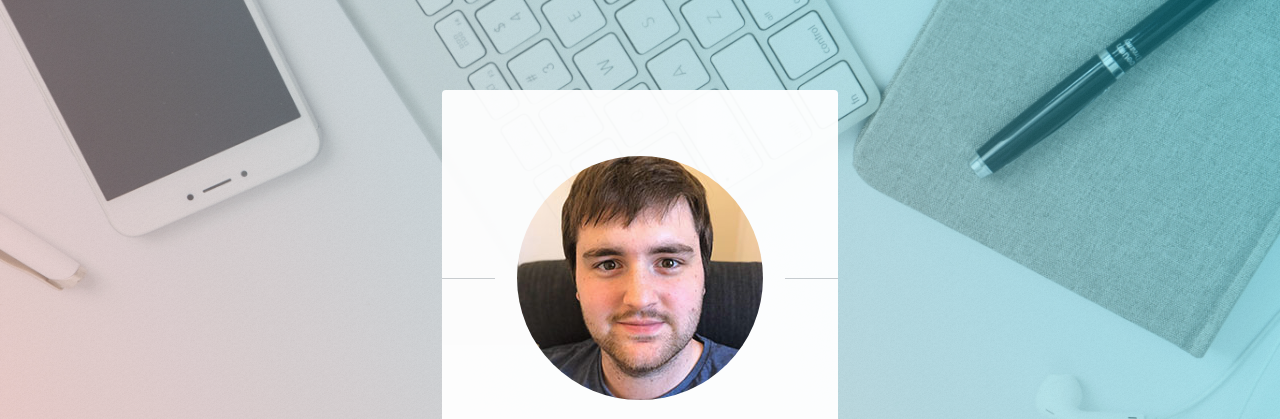
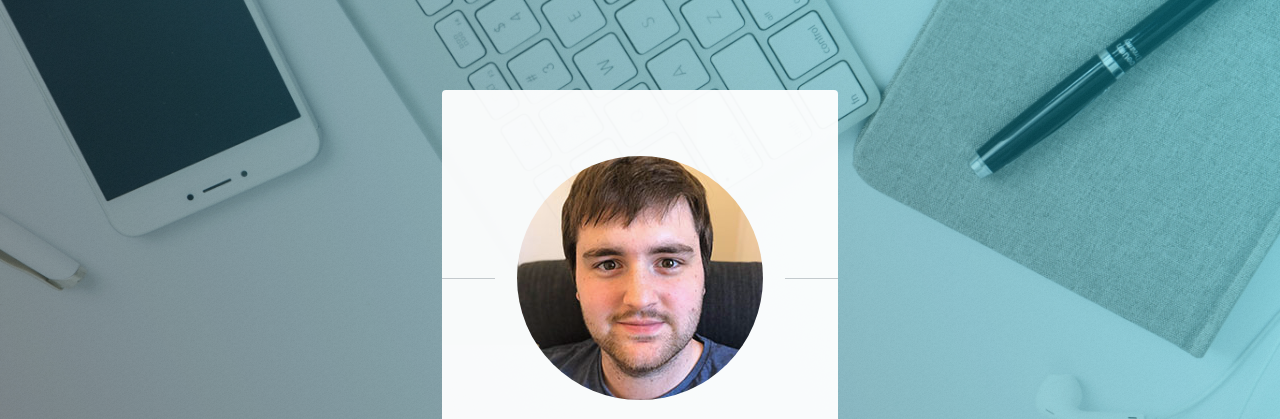
Before and after one commit to AdamDCross/AdamDCross.github.io, a plain HTML site: page index.html in a window 1280 px wide. Shown: the top 419 px of the page. Drawn offline with Linux system fonts and the light colour scheme.

Commit message:
Update main.css

```diff
--- a/assets/css/main.css
+++ b/assets/css/main.css
@@ -85,10 +85,10 @@
 	body {
 		height: 100%;
 		background-color: #ffffff;
-		background-image: url("images/overlay.png"), -moz-linear-gradient(60deg, rgba(255, 165, 150, 0.5) 5%, rgba(0, 228, 255, 0.35)), url("../../images/bg.jpg");
-		background-image: url("images/overlay.png"), -webkit-linear-gradient(60deg, rgba(255, 165, 150, 0.5) 5%, rgba(0, 228, 255, 0.35)), url("../../images/bg.jpg");
-		background-image: url("images/overlay.png"), -ms-linear-gradient(60deg, rgba(255, 165, 150, 0.5) 5%, rgba(0, 228, 255, 0.35)), url("../../images/bg.jpg");
-		background-image: url("images/overlay.png"), linear-gradient(60deg, rgba(255, 165, 150, 0.5) 5%, rgba(0, 228, 255, 0.35)), url("../../images/bg.jpg");
+		background-image: url("images/overlay.png"), -moz-linear-gradient(60deg, rgba(0, 0, 0, 0.5) 5%, rgba(0, 228, 255, 0.35)), url("../../images/bg.jpg");
+		background-image: url("images/overlay.png"), -webkit-linear-gradient(60deg, rgba(245, 78, 66, 0.5) 5%, rgba(0, 228, 255, 0.35)), url("../../images/bg.jpg");
+		background-image: url("images/overlay.png"), -ms-linear-gradient(60deg, rgba(245, 66, 90, 0.5) 5%, rgba(0, 228, 255, 0.35)), url("../../images/bg.jpg");
+		background-image: url("images/overlay.png"), linear-gradient(60deg, rgba(0, 0, 0, 0.5) 5%, rgba(0, 228, 255, 0.35)), url("../../images/bg.jpg");
 		background-repeat: repeat,			no-repeat,			no-repeat;
 		background-size: 100px 100px, cover,				cover;
 		background-position: top left,		center center,		bottom center;
```
